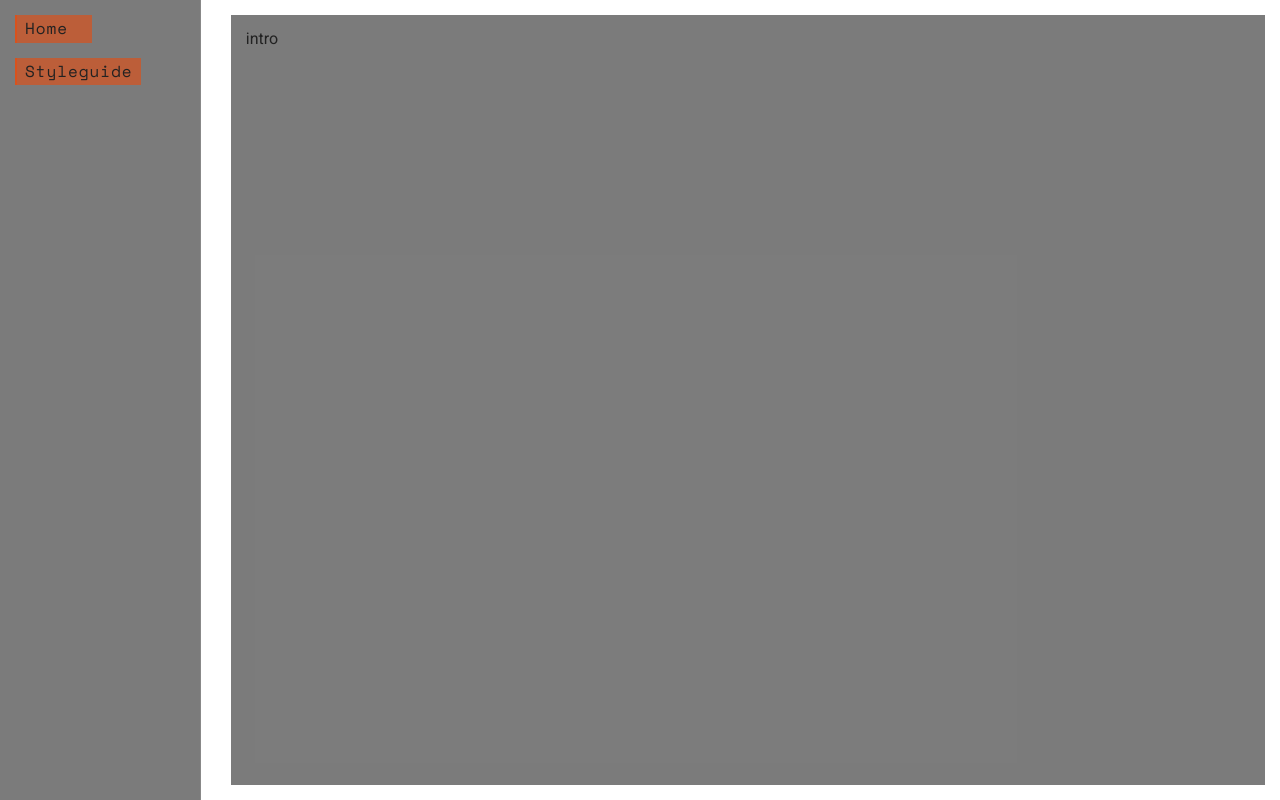
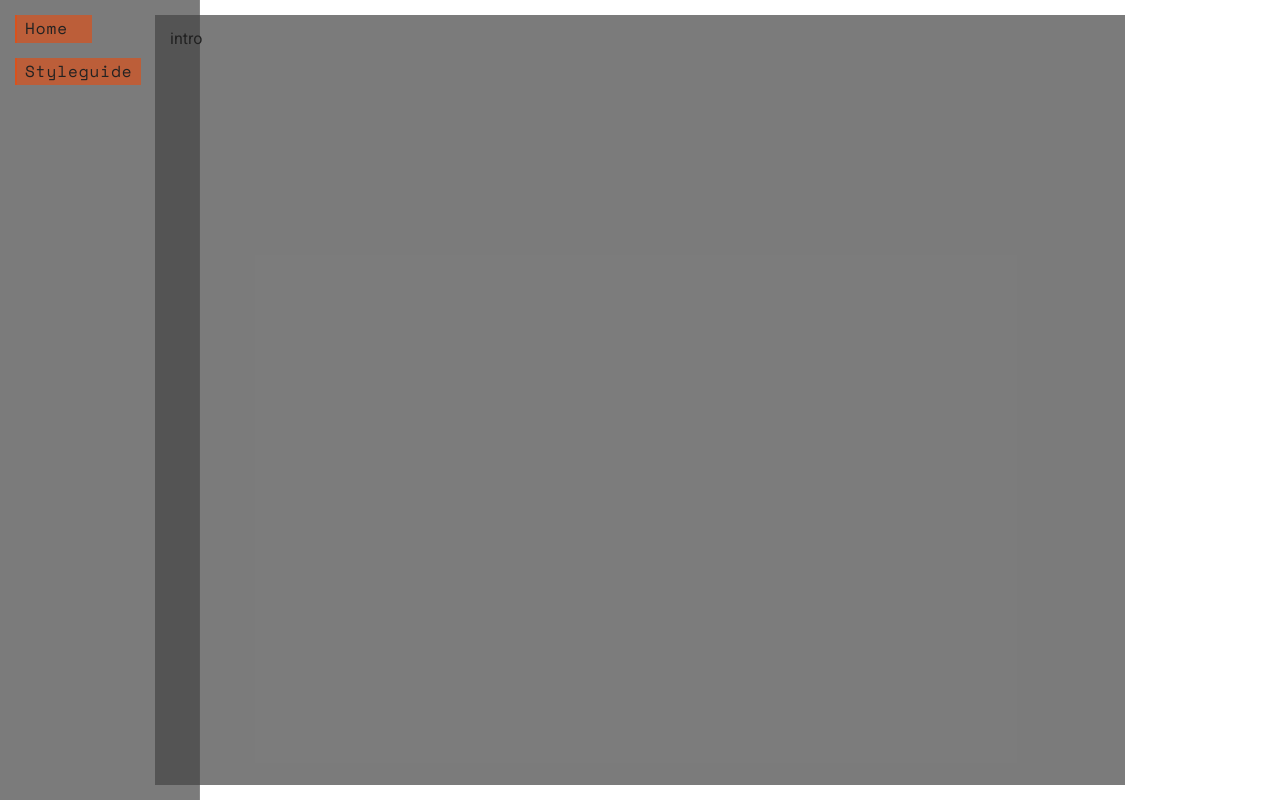
Before and after one commit to merithes/vbv, a React (Vite) app: page / in a window 1280 px wide. Built offline with nearby package versions, Linux system fonts and the light colour scheme.

Commit message:
tweaking the default layout

```diff
--- a/src/Layouts/DefaultLayout/DefaultLayout.scss
+++ b/src/Layouts/DefaultLayout/DefaultLayout.scss
@@ -1,11 +1,19 @@
 .layoutContainer {
+  position: relative;
   min-height: 100vh;
   .menuContainer {
+    position: absolute;
+    left: 0;
+    top: 0;
+    bottom: 0;
+    width: 200px;
   }
-  .page {
-    .pageContainer {
+  .view {
+    width: 1000px;
+    margin: auto;
+    .viewContainer {
       position: relative;
-      .pageContentWrapper {
+      .viewContentWrapper {
         height: 100%;
         overflow-y: overlay;
         scrollbar-width: thin;
--- a/src/Layouts/DefaultLayout/DefaultLayout.tsx
+++ b/src/Layouts/DefaultLayout/DefaultLayout.tsx
@@ -9,8 +9,8 @@ const Layout = () => {
     outletRef = useRef<HTMLDivElement | null>(null),
     currentOutlet = useOutlet()
   return (
-    <div className="layoutContainer row">
-      <div className="menuContainer col-2 pa-md bg-grey-dimmed bd-lightgrey border-r">
+    <div className="layoutContainer">
+      <div className="menuContainer pa-md bg-grey-dimmed bd-lightgrey border-r">
         <Menu
           links={[
             { link: '/', label: 'Home' },
@@ -18,10 +18,10 @@ const Layout = () => {
           ]}
         />
       </div>
-      <div className="page col-10 pa-md full-vh">
-        <div className="pageContainer pa-md bg-grey-dimmed full-height">
+      <div className="view pa-md full-vh">
+        <div className="viewContainer pa-md bg-grey-dimmed full-height">
           <div
-            className="pageContentWrapper position-relative"
+            className="viewContentWrapper position-relative"
             tabIndex={0}
             role="region"
             aria-label="page content"
```
